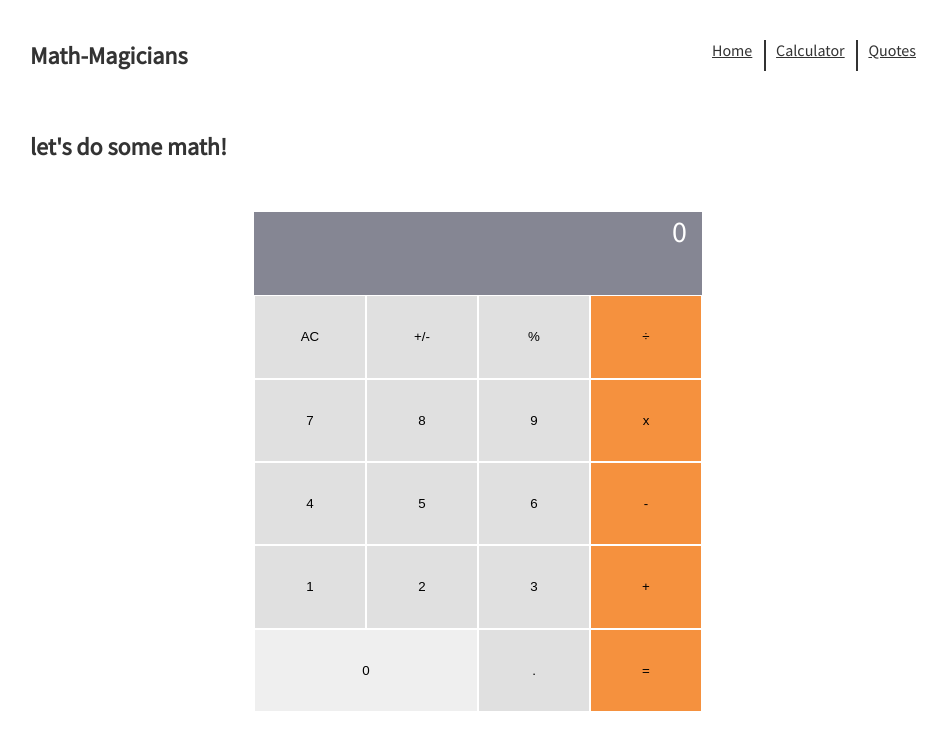
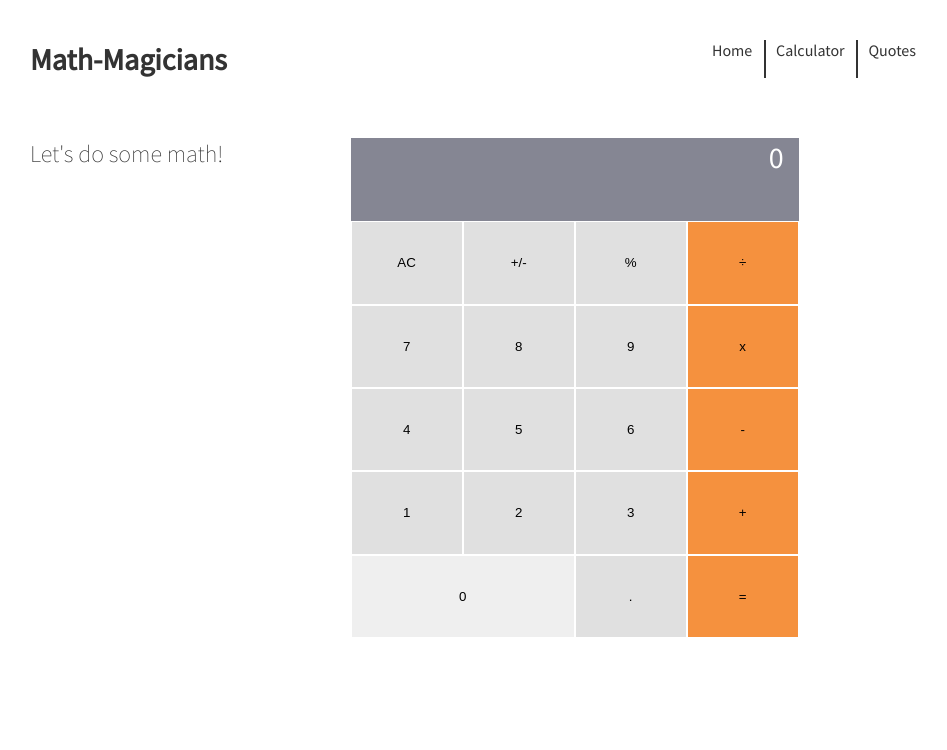
Before and after one commit to kkolade/math-magician, a React (Create React App) app: page /calculator in a window 1280 px wide. Shown: the top 750 px of the page, without its empty margins (162-1109 px from the left). Built offline with nearby package versions, Linux system fonts and the light colour scheme.

Commit message:
Finish styling

```diff
--- a/src/Pages/CalcPage.jsx
+++ b/src/Pages/CalcPage.jsx
@@ -1,12 +1,14 @@
 import React from 'react';
 import Calculator from '../components/Calculator';
+import './calc-page.css';
 
 function CalcPage() {
   return (
-    <div>
+    <div className="page-content">
       <h2 className="headline">
-        let
-        <span>&apos;</span>s do some math!
+        <span>Let</span>
+        <span>&apos;</span>
+        <span>s do some math!</span>
       </h2>
       <Calculator />
     </div>
--- a/src/Pages/Quotes.jsx
+++ b/src/Pages/Quotes.jsx
@@ -1,8 +1,9 @@
 import React from 'react';
+import './quotes.css';
 
 function Quotes() {
   return (
-    <div>
+    <div className="quote-page-content">
       <p className="text-content">
         Mathematics as an expression of the human mind reflects the active will,
         the contemplative reason, and the desire for aesthetic perfection. Its
--- a/src/Pages/calc-page.css
+++ b/src/Pages/calc-page.css
@@ -0,0 +1,4 @@
+.page-content {
+  display: flex;
+  justify-content: space-between;
+}
--- a/src/Pages/quotes.css
+++ b/src/Pages/quotes.css
@@ -0,0 +1,10 @@
+.quote-page-content {
+  margin: 7rem auto;
+}
+
+.author {
+  text-align: right;
+  font-weight: bold;
+  font-style: italic;
+  padding-top: 1rem;
+}
--- a/src/app.css
+++ b/src/app.css
@@ -20,5 +20,19 @@
 }
 
 .link {
+  text-decoration: none;
   color: #333;
 }
+
+.link:hover {
+  color: darkred;
+  border-bottom: 1px solid darkred;
+}
+
+.site-title {
+  font-size: 3rem;
+}
+
+h2 {
+  font-weight: 200;
+}
--- a/src/components/calculator.css
+++ b/src/components/calculator.css
@@ -9,7 +9,7 @@
   grid-column-gap: 0;
   grid-row-gap: 0;
   width: 50%;
-  margin: 50px auto;
+  margin: 0 auto;
   height: 500px;
 }
 
```
